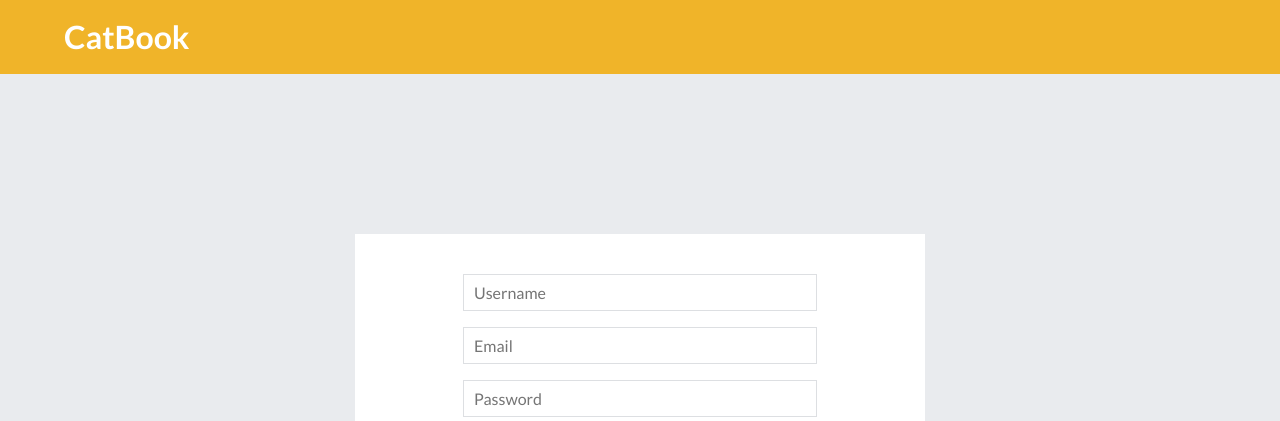
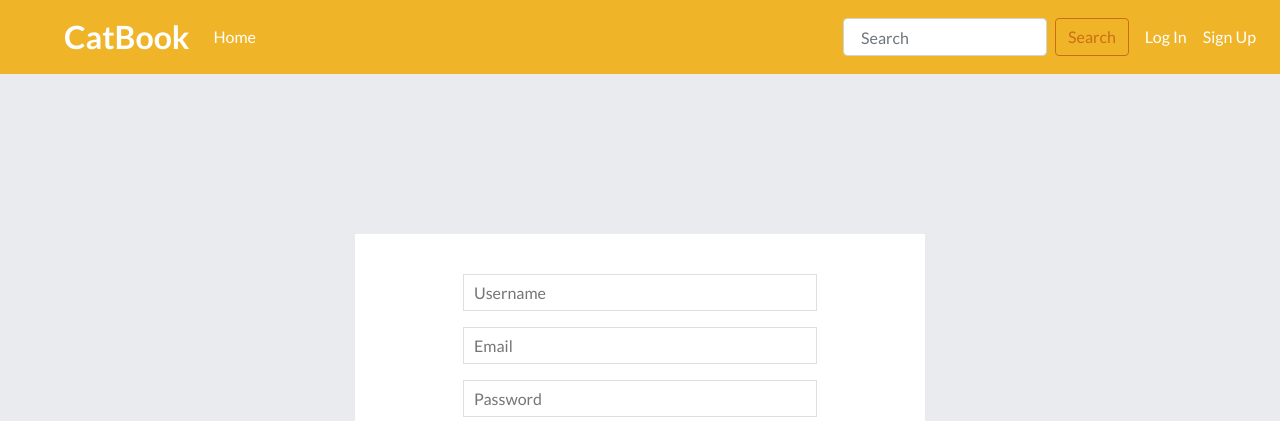
Before and after one commit to amazingshellyyy/catbook, a Django app: page /signup/ in a window 1280 px wide. Shown: the top 421 px of the page. Run offline with Django 3.2, Linux system fonts and the light colour scheme; some libraries are stand-ins or nearby versions.

Commit message:
updates base html with home button that directs to global view AND adds search bar to base html

```diff
--- a/main_app/templates/base.html
+++ b/main_app/templates/base.html
@@ -27,14 +27,35 @@
     <div class="collapse navbar-collapse" id="navbarSupportedContent">
       <ul class="navbar-nav mr-auto">
       {% block nav_left%}
-
+      <li class="nav-item">
+        <a class="nav-link" href="{% url 'global_view' %}">Home</a>
+      </li>
       {% endblock nav_left%}
 
       </ul>
 
       <ul class="navbar-nav ml-auto">
       {% block nav_right %}
-
+      <form method="POST" class="form-inline my-2 my-lg-0 mr-2">
+        {% csrf_token %}
+        <input class="form-control mr-sm-2" type="search" name="query" placeholder="Search" aria-label="Search">
+        <button class="btn btn-outline-success my-2 my-sm-0 search-btn" type="submit">Search</button>
+      </form>
+      {% if user.is_authenticated %}
+      <li class="nav-item">
+        <a class="nav-link" href="{% url 'profile' pk=user.pk %}">Profile</a>
+      </li>
+      <li class="nav-item">
+        <a class="nav-link" href="{% url 'logout'%}">Log Out</a>
+      </li>
+      {% else %}
+      <li class="nav-item">
+        <a class="nav-link" href="{% url 'login'%}">Log In</a>
+      </li>
+      <li class="nav-item">
+        <a class="nav-link" href="{% url 'signup'%}">Sign Up</a>
+      </li>
+      {% endif %}
         {% endblock nav_right %}
       </ul>
 
```
